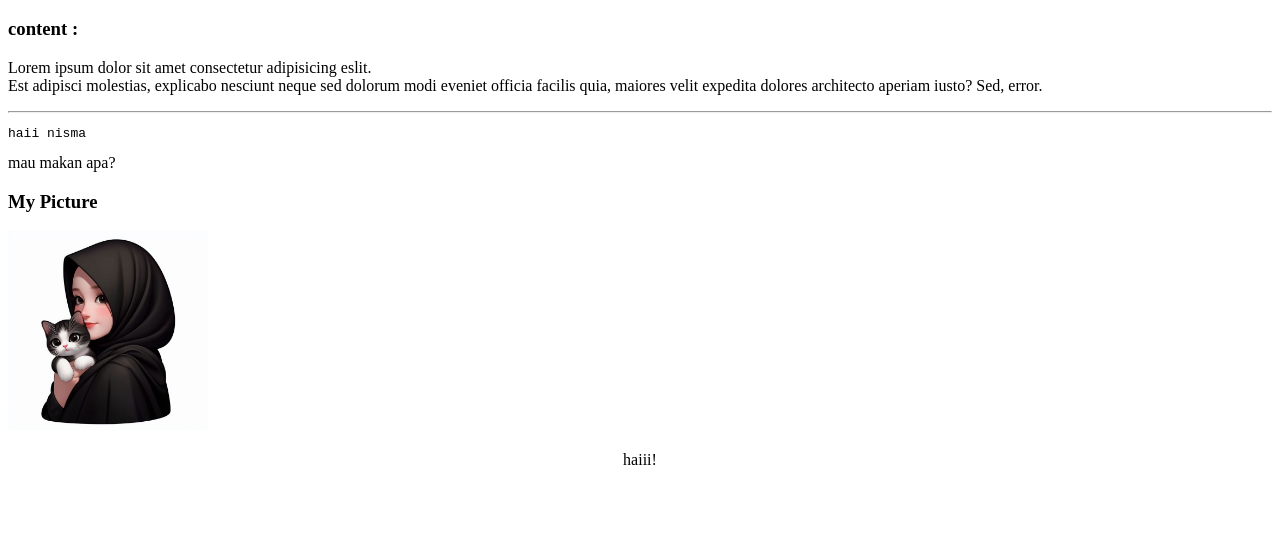
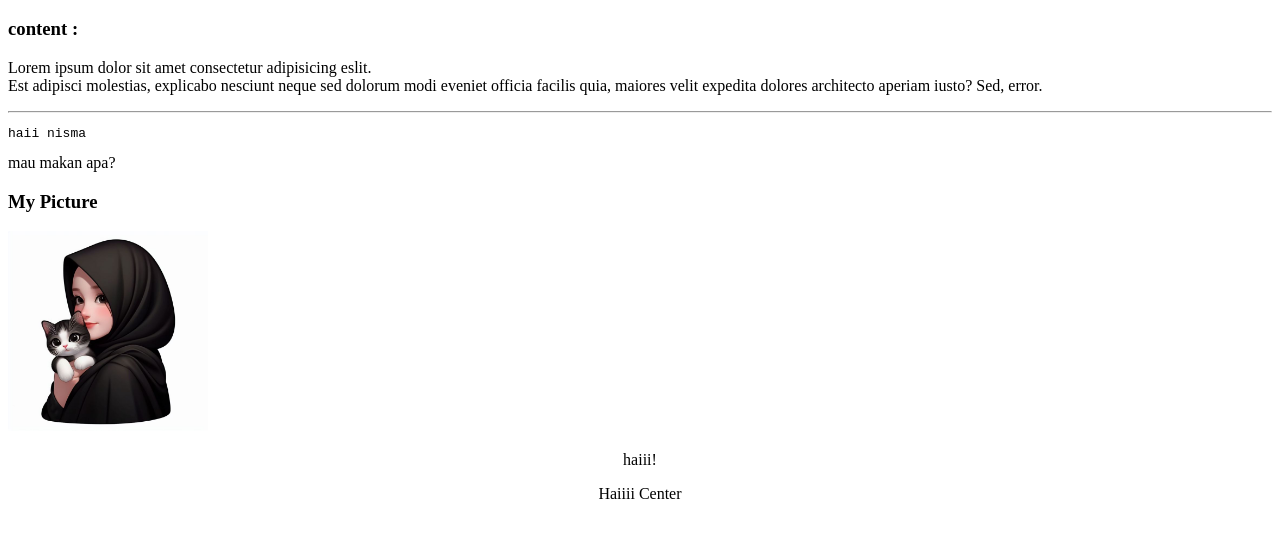
Before and after one commit to nismaaaaa/nisma_a, a plain HTML site: page Meet-1/index.html in a window 1280 px wide. Shown: the part 120-658 px from the top of the page. Drawn offline with Linux system fonts and the light colour scheme.

Commit message:
Tambah Hai Center

```diff
--- a/Meet-1/index.html
+++ b/Meet-1/index.html
@@ -18,6 +18,7 @@
     <figure></figure>
     <img src="Foto profil muslimah dan kucing v10.jpeg" alt="" width="200px">
     <p align="center">haiii!</p>
+    <p><center>Haiiii Center</center></p>
     </div>
 </body>
 </html>
```
